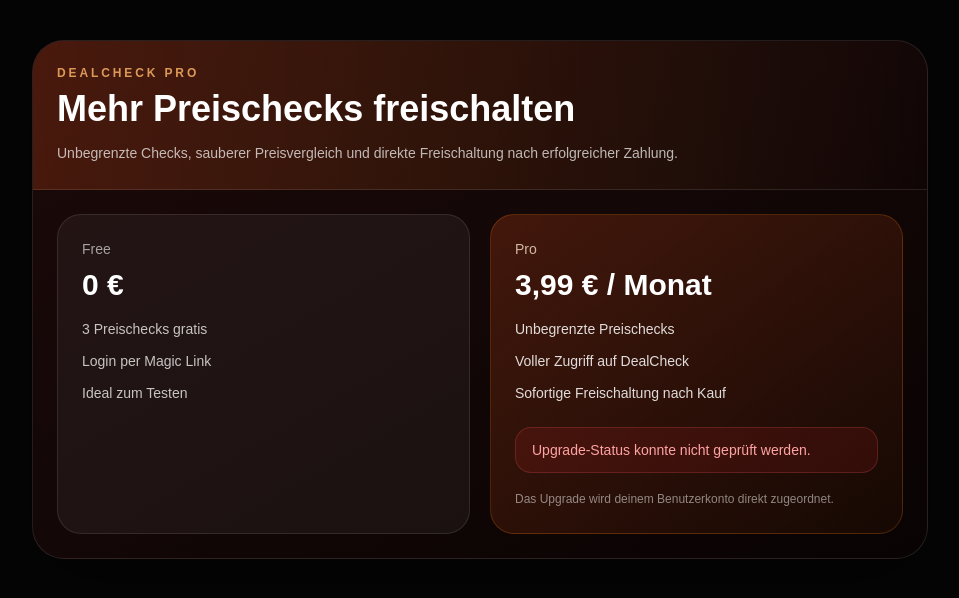
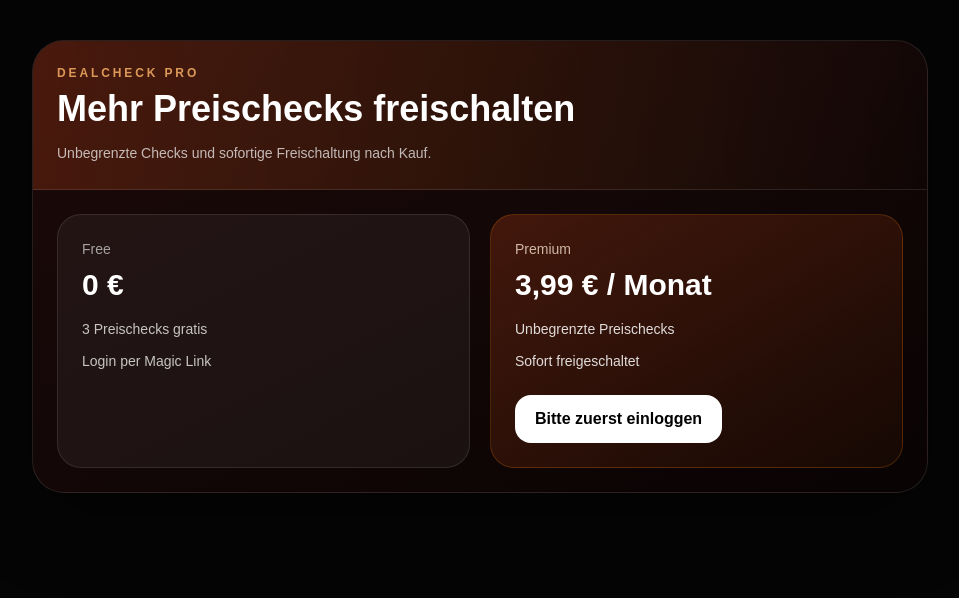
Before and after one commit to andreasmorek/DealCheck, a Next.js app: page /upgrade in a window 1280 px wide. Shown: the top 598 px of the page, without its empty margins (160-1119 px from the left). Built offline with nearby package versions, Linux system fonts and the light colour scheme; no server answers.

Commit message:
fix upgrade page supabase + plan logic

```diff
--- a/app/auth/callback/route.ts
+++ b/app/auth/callback/route.ts
@@ -11,7 +11,7 @@
     return NextResponse.redirect(`${origin}/login?error=no_code`);
   }
 
-  const cookieStore = cookies();
+  const cookieStore = await cookies();
 
   const supabase = createServerClient(
     process.env.NEXT_PUBLIC_SUPABASE_URL!,
--- a/app/login/page.tsx
+++ b/app/login/page.tsx
@@ -2,7 +2,7 @@
 
 import { FormEvent, useMemo, useState } from "react";
 import Link from "next/link";
-import { supabaseClient } from "@/lib/supabase/client";
+import { createClient } from "@/lib/supabase/client";
 
 function getReadableErrorMessage(error: unknown): string {
   if (!error) return "Login konnte nicht gestartet werden.";
@@ -15,6 +15,8 @@
 }
 
 export default function LoginPage() {
+  const supabase = createClient();
+
   const [email, setEmail] = useState("");
   const [loading, setLoading] = useState(false);
   const [error, setError] = useState("");
@@ -44,7 +46,7 @@
     setLoading(true);
 
     try {
-      const { error } = await supabaseClient.auth.signInWithOtp({
+      const { error } = await supabase.auth.signInWithOtp({
         email: trimmedEmail,
         options: {
           emailRedirectTo:
--- a/app/upgrade/page.tsx
+++ b/app/upgrade/page.tsx
@@ -1,22 +1,17 @@
 "use client";
 
 import { useEffect, useState } from "react";
-import { supabaseClient } from "@/lib/supabase/client";
+import { createClient } from "@/lib/supabase/client";
 import PayPalSubscribeButton from "@/components/PayPalSubscribeButton";
 
 type AccessResponse = {
-  allowed: boolean;
-  reason?: string;
-  plan?: string;
-  used?: number;
-  limit?: number | null;
-  authenticated?: boolean;
-  upgradeRequired?: boolean;
-  upgradeUrl?: string | null;
-  loginUrl?: string | null;
+  authenticated: boolean;
+  plan: string;
 };
 
 export default function UpgradePage() {
+  const supabase = createClient();
+
   const [userId, setUserId] = useState<string | null>(null);
   const [loading, setLoading] = useState(true);
   const [checkingAccess, setCheckingAccess] = useState(true);
@@ -34,12 +29,12 @@
         const {
           data: { session },
           error: sessionError,
-        } = await supabaseClient.auth.getSession();
+        } = await supabase.auth.getSession();
 
         if (!active) return;
 
         if (sessionError) {
-          console.error("UPGRADE SESSION ERROR", sessionError);
+          console.error("SESSION ERROR", sessionError);
           setError("Sitzung konnte nicht geladen werden.");
           setLoading(false);
           setCheckingAccess(false);
@@ -49,25 +44,22 @@
         const currentUserId = session?.user?.id || null;
         setUserId(currentUserId);
 
-        if (!session?.access_token) {
+        if (!session) {
           setLoading(false);
           setCheckingAccess(false);
           return;
         }
 
+        // 🔥 check-access prüfen
         const res = await fetch("/api/check-access", {
-          method: "GET",
           cache: "no-store",
-          headers: {
-            Authorization: `Bearer ${session.access_token}`,
-          },
         });
 
-        const accessData: AccessResponse = await res.json();
+        const data: AccessResponse = await res.json();
 
         if (!active) return;
 
-        if (res.ok && accessData.authenticated && accessData.plan === "pro") {
+        if (data.authenticated && data.plan === "premium") {
           window.location.href = "/?upgraded=1";
           return;
         }
@@ -75,7 +67,7 @@
         setLoading(false);
         setCheckingAccess(false);
       } catch (err) {
-        console.error("UPGRADE INIT ERROR", err);
+        console.error("UPGRADE ERROR", err);
         if (!active) return;
         setError("Upgrade-Status konnte nicht geprüft werden.");
         setLoading(false);
@@ -88,7 +80,7 @@
     return () => {
       active = false;
     };
-  }, []);
+  }, [supabase]);
 
   if (loading || checkingAccess) {
     return (
@@ -114,8 +106,7 @@
               Mehr Preischecks freischalten
             </h1>
             <p className="mt-3 max-w-2xl text-sm leading-6 text-white/70">
-              Unbegrenzte Checks, sauberer Preisvergleich und direkte
-              Freischaltung nach erfolgreicher Zahlung.
+              Unbegrenzte Checks und sofortige Freischaltung nach Kauf.
             </p>
           </div>
 
@@ -126,39 +117,31 @@
               <ul className="mt-4 space-y-3 text-sm text-white/75">
                 <li>3 Preischecks gratis</li>
                 <li>Login per Magic Link</li>
-                <li>Ideal zum Testen</li>
               </ul>
             </div>
 
             <div className="rounded-[24px] border border-orange-400/20 bg-gradient-to-br from-[#ff5a1f]/20 to-[#ff7a1a]/5 p-6">
-              <p className="text-sm text-orange-100/75">Pro</p>
+              <p className="text-sm text-orange-100/75">Premium</p>
               <p className="mt-2 text-3xl font-black">3,99 € / Monat</p>
               <ul className="mt-4 space-y-3 text-sm text-white/85">
                 <li>Unbegrenzte Preischecks</li>
-                <li>Voller Zugriff auf DealCheck</li>
-                <li>Sofortige Freischaltung nach Kauf</li>
+                <li>Sofort freigeschaltet</li>
               </ul>
 
               <div className="mt-6">
                 {error ? (
-                  <div className="rounded-2xl border border-red-400/20 bg-red-500/10 px-4 py-3 text-sm text-red-300">
-                    {error}
-                  </div>
+                  <div className="text-red-400">{error}</div>
                 ) : userId ? (
                   <PayPalSubscribeButton userId={userId} />
                 ) : (
                   <a
                     href="/login"
-                    className="inline-flex items-center justify-center rounded-2xl bg-white px-5 py-3 text-sm font-bold text-black transition hover:scale-[1.01]"
+                    className="inline-flex items-center justify-center rounded-2xl bg-white px-5 py-3 font-bold text-black"
                   >
                     Bitte zuerst einloggen
                   </a>
                 )}
               </div>
-
-              <p className="mt-4 text-xs leading-5 text-white/50">
-                Das Upgrade wird deinem Benutzerkonto direkt zugeordnet.
-              </p>
             </div>
           </div>
         </div>
--- a/lib/supabase/client.ts
+++ b/lib/supabase/client.ts
@@ -1,8 +1,12 @@
 import { createBrowserClient } from "@supabase/ssr";
 
 export function createClient() {
-  return createBrowserClient(
-    process.env.NEXT_PUBLIC_SUPABASE_URL!,
-    process.env.NEXT_PUBLIC_SUPABASE_ANON_KEY!
-  );
+  const url = process.env.NEXT_PUBLIC_SUPABASE_URL;
+  const anonKey = process.env.NEXT_PUBLIC_SUPABASE_ANON_KEY;
+
+  if (!url || !anonKey) {
+    throw new Error("Missing NEXT_PUBLIC_SUPABASE_URL or NEXT_PUBLIC_SUPABASE_ANON_KEY");
+  }
+
+  return createBrowserClient(url, anonKey);
 }
--- a/lib/supabase/server.ts
+++ b/lib/supabase/server.ts
@@ -18,11 +18,12 @@
               cookieStore.set(name, value, options);
             });
           } catch {
-            // In manchen Server-Kontexten darf nicht geschrieben werden.
-            // Dann übernimmt Middleware/Route Handler das Setzen.
+            // ignore in contexts where cookies can't be set
           }
         },
       },
     }
   );
 }
+
+export const createSupabaseServerClient = createClient;
```
